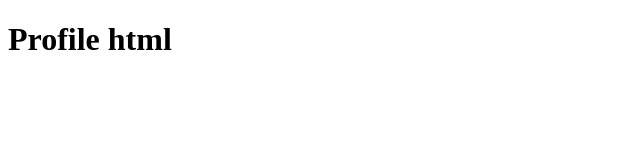
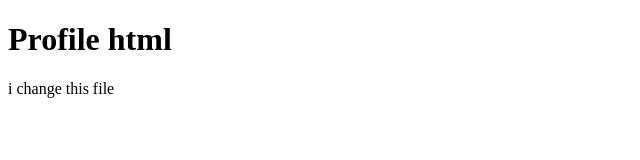
Before and after one commit to Mufkalif/HTML, a plain HTML site: page profile.html in a window 1280 px wide. Shown: the whole page, without its empty margins (0-640 px from the left). Drawn offline with Linux system fonts and the light colour scheme.

Commit message:
this new file and me

```diff
--- a/profile.html
+++ b/profile.html
@@ -6,5 +6,6 @@
   </head>
   <body>
     <h1>Profile html</h1>
+    <p>i change this file</p>
   </body>
 </html>
```
